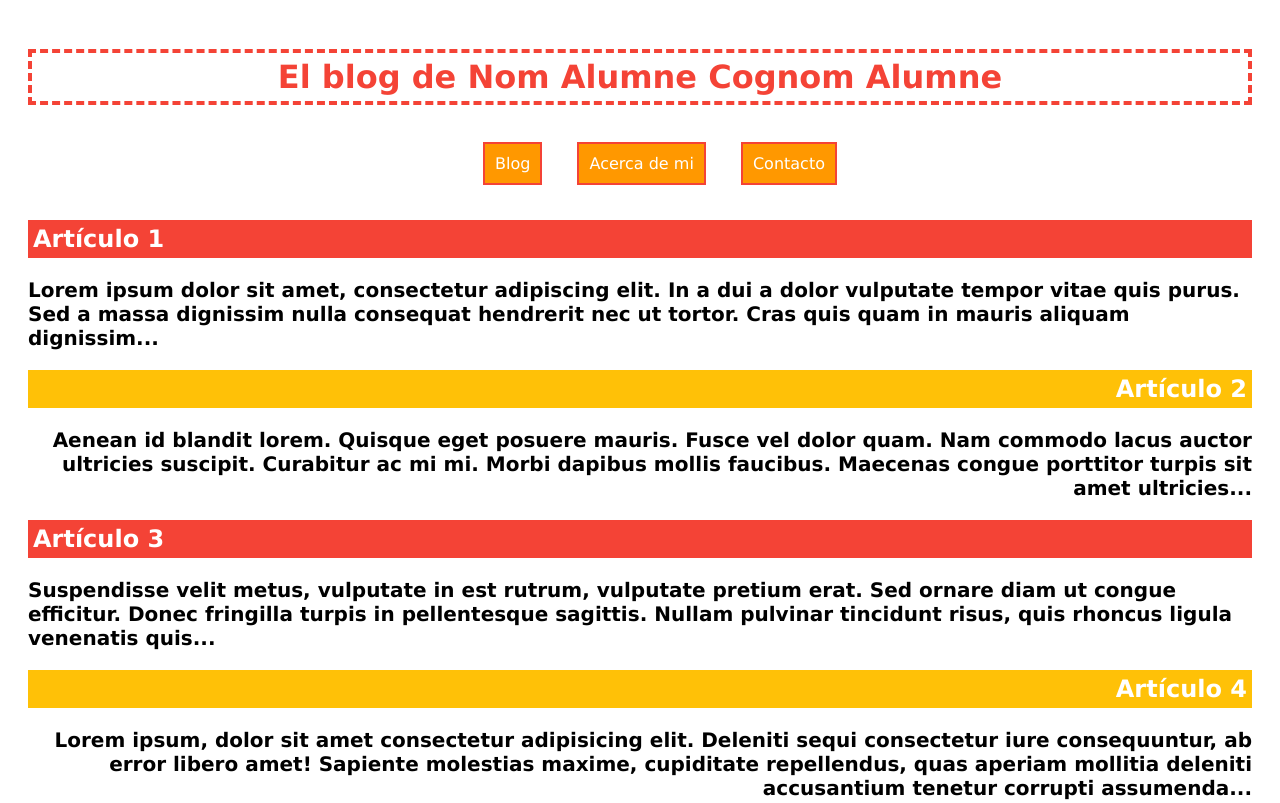
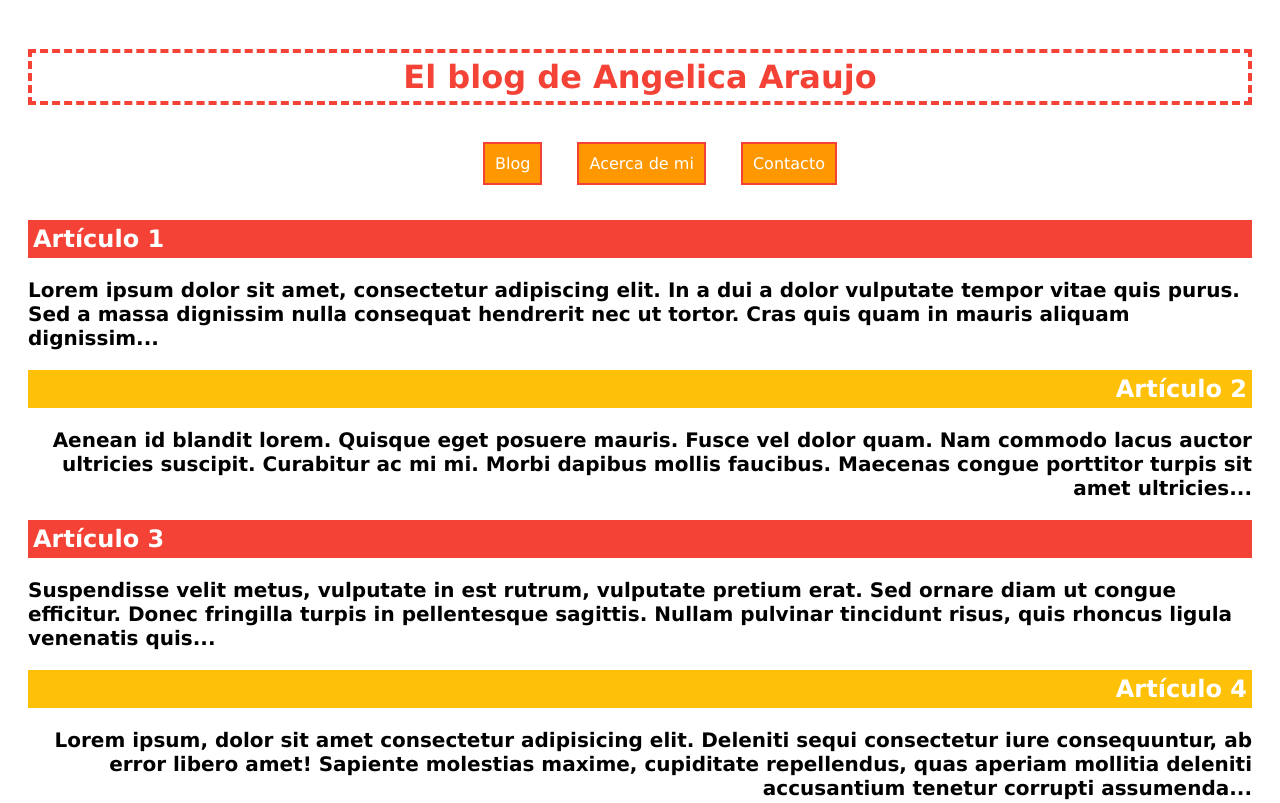
Before and after one commit to greenskxd/NT, a plain HTML site: page index.html in a window 1280 px wide. Shown: the top 803 px of the page. Drawn offline with Linux system fonts and the light colour scheme.

Commit message:
Update index.html

```diff
--- a/index.html
+++ b/index.html
@@ -7,7 +7,7 @@
 	</head>
 	<body>
 		<header>
-			<h1>El blog de Nom Alumne Cognom Alumne</h1>
+			<h1>El blog de Angelica Araujo</h1>
 		</header>
 		<nav>
 			<ul>
```
